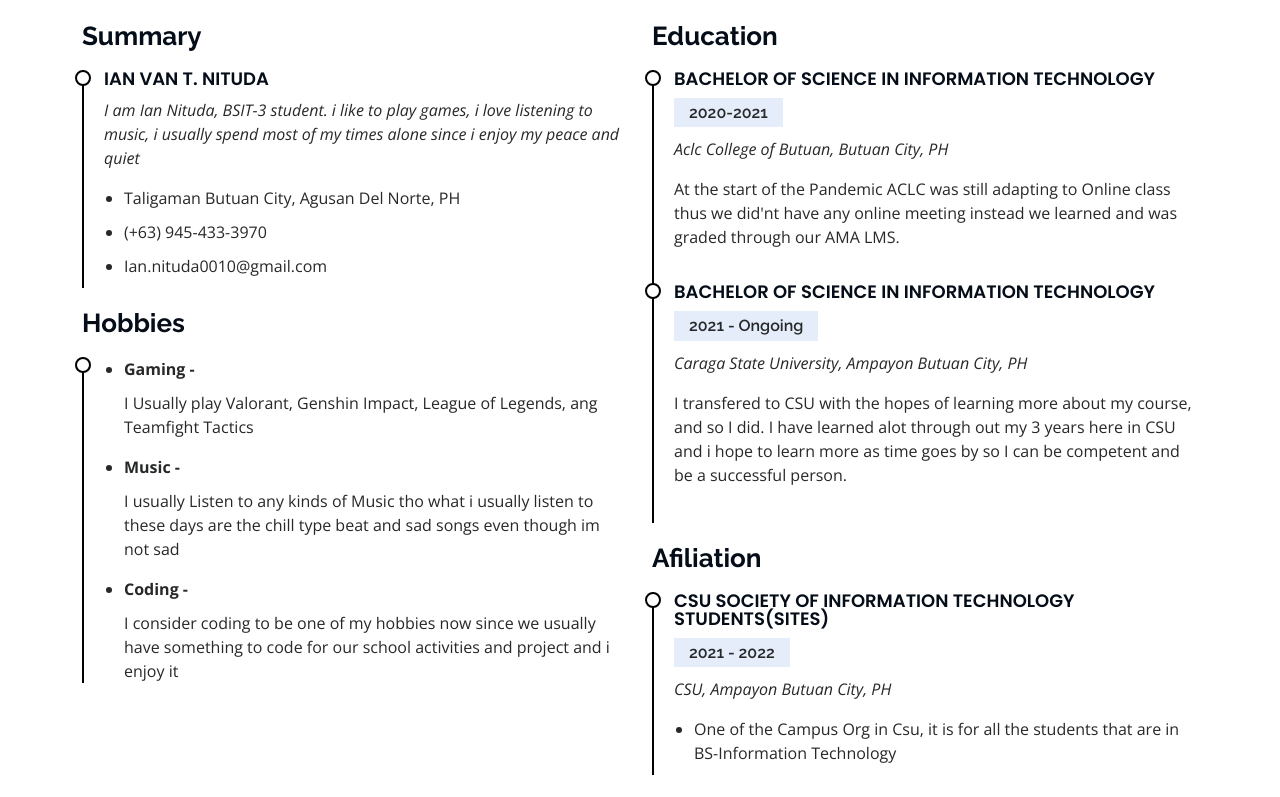
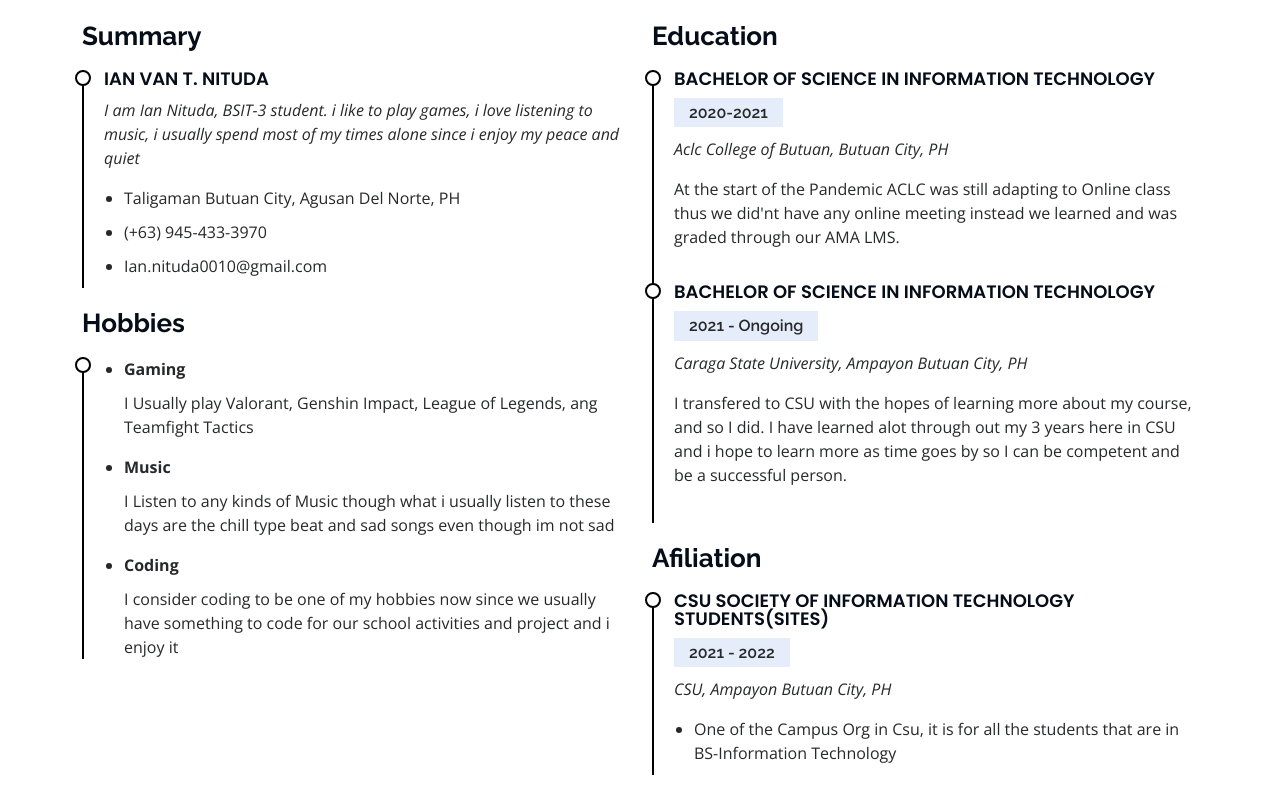
Before and after one commit to Iaaaaaaa/Iaaaaaaa.github.io, a plain HTML site: page index.html in a window 1280 px wide. Shown: the part 1918-2715 px from the top of the page. Drawn offline with nearby package versions, Linux system fonts and the light colour scheme.

Commit message:
changed some text, and color

```diff
--- a/assets/css/style.css
+++ b/assets/css/style.css
@@ -324,7 +324,7 @@ h6 {
   color: #fff;
   padding-bottom: 4px;
   letter-spacing: 1px;
-  border-bottom: 3px solid #149ddd;
+  border-bottom: 3px solid #ffd409;
 }
 
 @media (min-width: 1024px) {
--- a/index.html
+++ b/index.html
@@ -260,18 +260,18 @@
               <h3 class="resume-title">Hobbies</h3>
               <div class="resume-item">
                 <ul>
-                  <li><strong>Gaming -</strong></li>
+                  <li><strong>Gaming </strong></li>
                   <p>
                     I Usually play Valorant, Genshin Impact, League of Legends,
                     ang Teamfight Tactics
                   </p>
-                  <li><strong>Music -</strong></li>
+                  <li><strong>Music </strong></li>
                   <p>
-                    I usually Listen to any kinds of Music tho what i usually
-                    listen to these days are the chill type beat and sad songs
-                    even though im not sad
+                    I Listen to any kinds of Music though what i usually listen
+                    to these days are the chill type beat and sad songs even
+                    though im not sad
                   </p>
-                  <li><strong>Coding -</strong></li>
+                  <li><strong>Coding </strong></li>
                   <p>
                     I consider coding to be one of my hobbies now since we
                     usually have something to code for our school activities and
```
